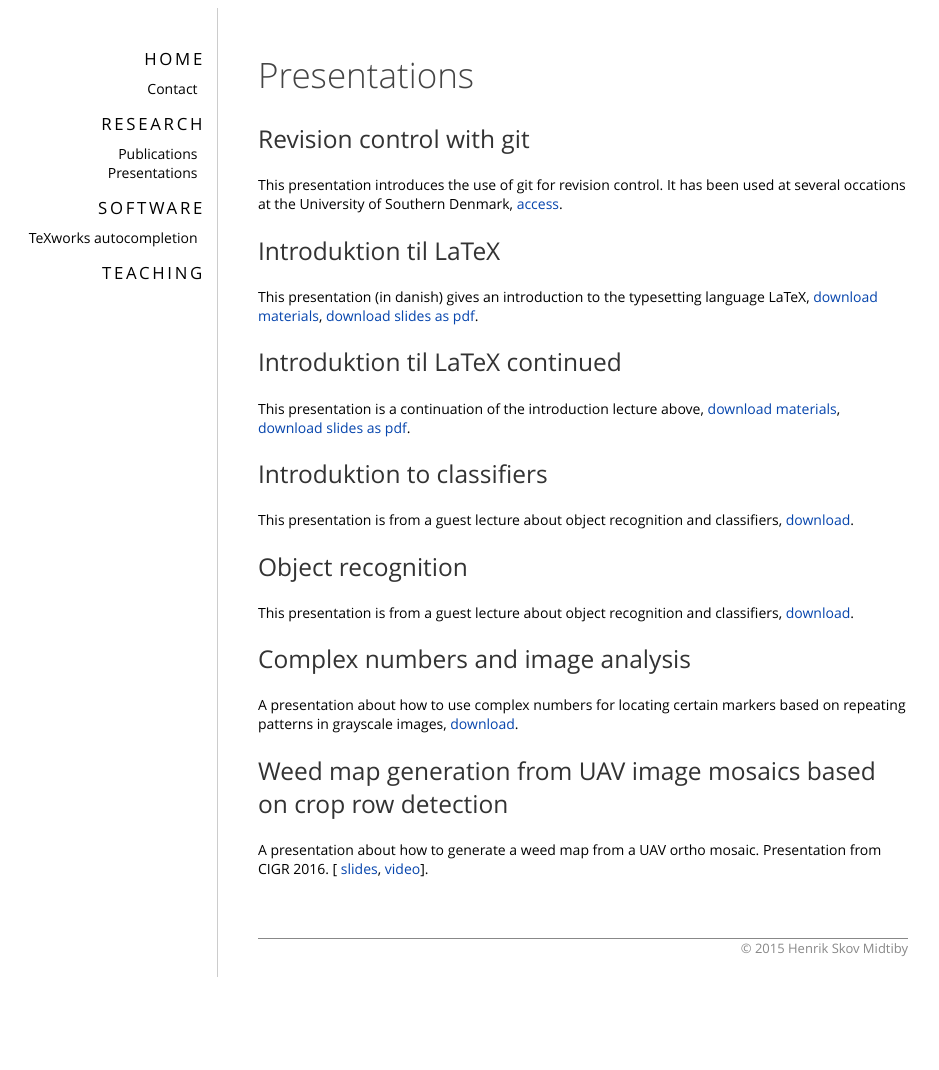
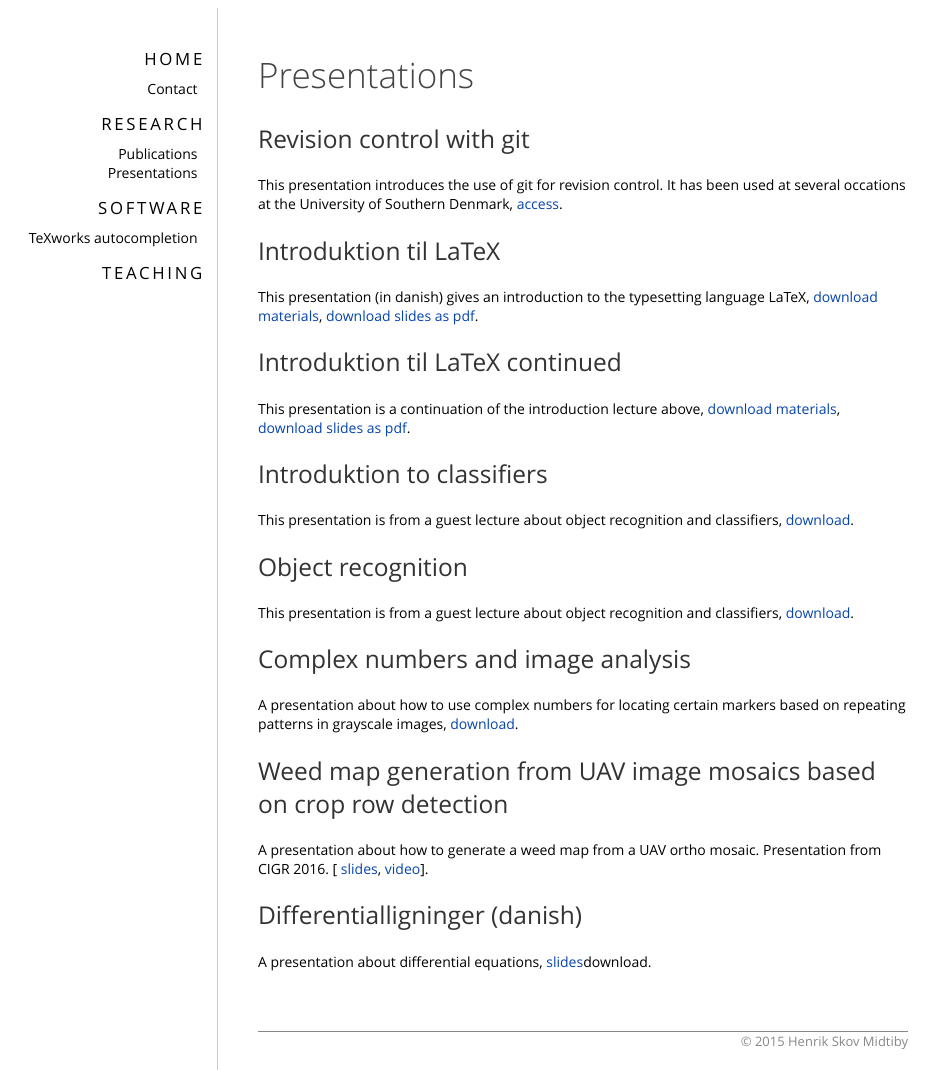
Before and after one commit to henrikmidtiby/henrikmidtiby.github.io, a Jekyll site: the page built from presentations.html, in a window 1280 px wide. Shown: the whole page, without its empty margins (3-942 px from the left). Built offline with Jekyll 4.4.1, drawn with Linux system fonts in a browser that asks for light colours; before the commit the page ends 977 px from its top, so only the background shows below that.

Commit message:
Presentation about differential equations.

```diff
--- a/presentations.html
+++ b/presentations.html
@@ -36,3 +36,9 @@ Presentation from CIGR 2016. [
 <a href="../downloads/2016-06-28WeedMapGeneration.pdf">slides</a>,
 <a href="https://www.youtube.com/watch?v=aJ2zXLHS2YE">video</a>].
 </p>
+
+
+<h2>Differentialligninger (danish)</h2>
+<p>A presentation about differential equations,
+<a href="../downloads/2017-03-02differentialligninger.pdf">slides</a>download.
+</p>
```
Also changed, not shown: 1 other file.
